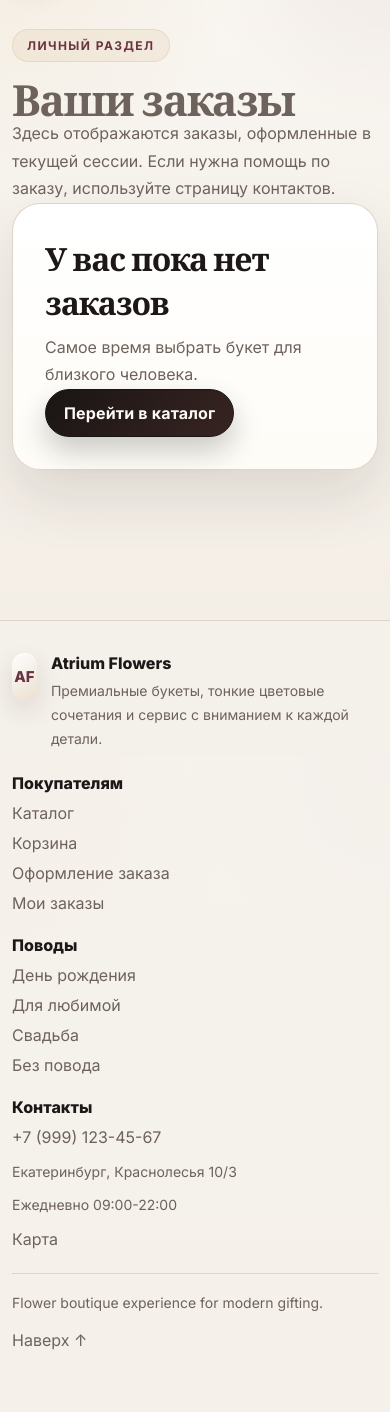
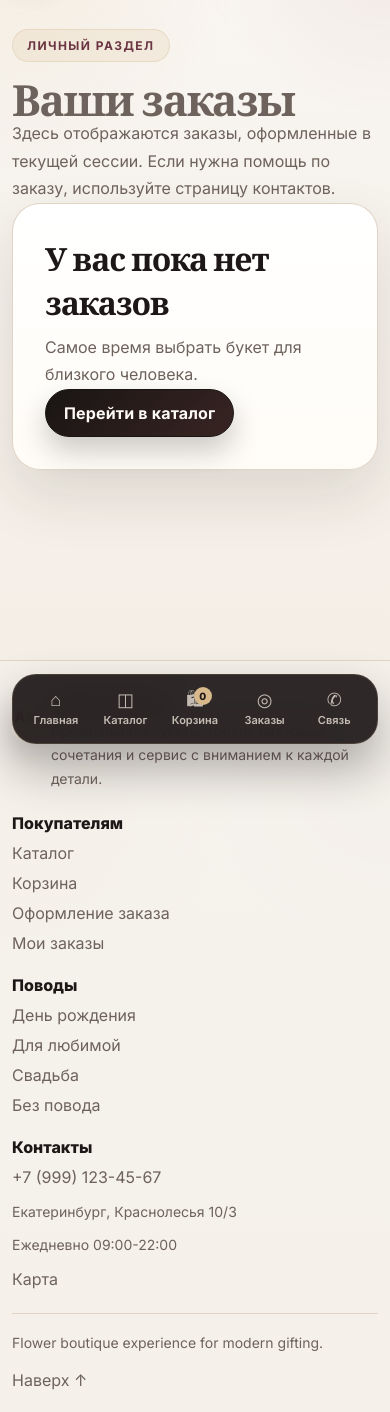
Before and after one commit to LedDEN24/LedDEN24, a Django app: page /my-orders/ in a window 390 px wide. Shown: the part 88-1500 px from the top of the page. Before the commit the page ends 1438 px from the top, so only its background shows below. Run offline with Django 5.2, Linux system fonts and the light colour scheme; data comes from the database, SQL or seed files in the repository; data that the repository does not hold is empty.

Commit message:
Add app-style nav and live cart updates
Co-authored-by: LedDEN24 <LedDEN24@users.noreply.github.com>

```diff
--- a/apps/catalog/templates/catalog/_product_card.html
+++ b/apps/catalog/templates/catalog/_product_card.html
@@ -33,10 +33,10 @@
     <div class="product-card__footer">
       <p class="price">{{ p.price }} ₽</p>
       <p class="product-card__note">Фирменная упаковка и открытка по запросу</p>
-      <form method="post" action="{% url 'cart_add' slug=p.slug %}" class="product-card__actions">
+      <form method="post" action="{% url 'cart_add' slug=p.slug %}" class="product-card__actions" data-cart-add-form data-product-slug="{{ p.slug }}">
         {% csrf_token %}
         <input type="hidden" name="qty" value="1">
-        <button class="btn btn-primary" type="submit">В корзину</button>
+        <button class="btn btn-primary" type="submit" data-cart-submit>В корзину</button>
         <a class="btn btn-outline" href="{% url 'product_detail' slug=p.slug %}">Карточка</a>
       </form>
     </div>
--- a/apps/catalog/templates/catalog/product_detail.html
+++ b/apps/catalog/templates/catalog/product_detail.html
@@ -95,10 +95,10 @@
         </div>
 
         <div class="product-actions">
-          <form method="post" action="{% url 'cart_add' slug=product.slug %}" class="product-buy-form">
+          <form method="post" action="{% url 'cart_add' slug=product.slug %}" class="product-buy-form" data-cart-form data-product-title="{{ product.title }}">
             {% csrf_token %}
             <input type="hidden" name="qty" value="1">
-            <button class="btn btn-primary" type="submit">Добавить в корзину</button>
+            <button class="btn btn-primary" type="submit" data-cart-submit>Добавить в корзину</button>
           </form>
           <a class="btn btn-outline" href="{% url 'contact' %}">Обсудить с флористом</a>
         </div>
--- a/apps/orders/views.py
+++ b/apps/orders/views.py
@@ -25,6 +25,36 @@ def _safe_qty(value, default=1):
     return max(1, min(qty, 99))
 
 
+def _wants_json(request) -> bool:
+    requested_with = request.headers.get("X-Requested-With", "")
+    accept = request.headers.get("Accept", "")
+    return requested_with.lower() == "fetch" or "application/json" in accept.lower()
+
+
+def _cart_state(cart: Cart) -> dict:
+    lines = cart.lines()
+    return {
+        "cart_count": len(cart),
+        "cart_subtotal": int(cart.subtotal),
+        "items": {
+            line.product.slug: {
+                "qty": int(line.qty),
+                "unit_price": int(line.product.price),
+                "line_total": int(line.line_total),
+                "title": line.product.title,
+            }
+            for line in lines
+        },
+    }
+
+
+def _cart_json_response(cart: Cart, *, message: str = "", action: str = "", product: Product | None = None):
+    payload = {"ok": True, "message": message, "action": action, **_cart_state(cart)}
+    if product:
+        payload["product"] = {"slug": product.slug, "title": product.title}
+    return JsonResponse(payload)
+
+
 def _get_owned_order_or_404(request, pk: int) -> Order:
     order = get_object_or_404(Order, pk=pk)
     session_key = request.session.session_key or ""
@@ -48,6 +78,13 @@ def cart_add(request, slug):
     product = Product.objects.filter(slug=slug).first()
     if product:
         track_event(request, event_type="add_to_cart", product=product, metadata={"qty": qty})
+    if _wants_json(request):
+        return _cart_json_response(
+            cart,
+            message="Товар добавлен в корзину",
+            action="add",
+            product=product,
+        )
     messages.success(request, "Добавлено в корзину")
     return redirect(request.META.get("HTTP_REFERER") or "cart_detail")
 
@@ -60,6 +97,13 @@ def cart_remove(request, slug):
     sync_cart_session(request, cart)
     if product:
         track_event(request, event_type="cart_remove", product=product)
+    if _wants_json(request):
+        return _cart_json_response(
+            cart,
+            message="Товар удален из корзины",
+            action="remove",
+            product=product,
+        )
     return redirect("cart_detail")
 
 
@@ -74,6 +118,12 @@ def cart_update(request):
             except Exception:
                 continue
     sync_cart_session(request, cart)
+    if _wants_json(request):
+        return _cart_json_response(
+            cart,
+            message="Корзина обновлена",
+            action="update",
+        )
     return redirect("cart_detail")
 
 
--- a/static/css/main.css
+++ b/static/css/main.css
@@ -2225,6 +2225,97 @@ textarea.input{
   border-top:1px solid rgba(223,210,195,0.92);
 }
 
+.mobile-bottom-nav{
+  position:fixed;
+  left:12px;
+  right:12px;
+  bottom:12px;
+  z-index:95;
+  display:none;
+  grid-template-columns:repeat(5, minmax(0, 1fr));
+  gap:8px;
+  padding:10px 12px;
+  border-radius:24px;
+  background:rgba(29,23,23,0.92);
+  border:1px solid rgba(216,185,139,0.16);
+  box-shadow:0 24px 48px rgba(17, 12, 12, 0.32);
+  backdrop-filter:blur(14px);
+}
+
+.mobile-bottom-nav__item{
+  position:relative;
+  display:grid;
+  justify-items:center;
+  gap:4px;
+  padding:6px 4px;
+  color:rgba(255,246,234,0.72);
+  text-align:center;
+}
+
+.mobile-bottom-nav__item:hover{
+  color:#fff8ef;
+}
+
+.mobile-bottom-nav__icon{
+  font-size:18px;
+  line-height:1;
+}
+
+.mobile-bottom-nav__label{
+  font-size:11px;
+  font-weight:600;
+}
+
+.mobile-bottom-nav__badge{
+  position:absolute;
+  top:2px;
+  right:14px;
+  min-width:18px;
+  height:18px;
+  padding:0 5px;
+  border-radius:999px;
+  display:grid;
+  place-items:center;
+  background:var(--champagne);
+  color:#1d1717;
+  font-size:10px;
+  font-weight:800;
+}
+
+.cart-toast{
+  position:fixed;
+  left:50%;
+  bottom:92px;
+  transform:translate(-50%, 14px);
+  z-index:110;
+  min-width:min(320px, calc(100vw - 32px));
+  max-width:min(420px, calc(100vw - 32px));
+  padding:14px 16px;
+  border-radius:18px;
+  background:rgba(29,23,23,0.94);
+  color:#fff8ef;
+  box-shadow:0 18px 40px rgba(17, 12, 12, 0.3);
+  opacity:0;
+  pointer-events:none;
+  transition:opacity .2s ease, transform .2s ease;
+}
+
+.cart-toast.is-visible{
+  opacity:1;
+  transform:translate(-50%, 0);
+}
+
+.cart-toast__title{
+  font-size:14px;
+  font-weight:700;
+}
+
+.cart-toast__meta{
+  margin-top:4px;
+  color:rgba(255,248,239,0.76);
+  font-size:13px;
+}
+
 .pagination{
   display:flex;
   justify-content:center;
@@ -2473,6 +2564,10 @@ textarea.input{
   .icon-btn{
     grid-column:2 / -1;
     justify-content:flex-start;
+  }
+
+  .mobile-bottom-nav{
+    display:grid;
   }
 }
 
@@ -2567,4 +2662,12 @@ textarea.input{
   .product-card__actions{
     grid-template-columns:1fr;
   }
-}
+
+  .site-main{
+    padding-bottom:132px;
+  }
+
+  .cart-toast{
+    bottom:102px;
+  }
+}
--- a/static/js/main.js
+++ b/static/js/main.js
@@ -1,6 +1,9 @@
 (function () {
   const btn = document.querySelector(".nav-toggle");
   const mainNav = document.querySelector(".main-nav");
+  const cartCounters = Array.from(document.querySelectorAll("[data-cart-count]"));
+  const cartToast = document.querySelector("[data-cart-toast]");
+  let toastTimer = null;
 
   if (btn) {
     btn.addEventListener("click", () => {
@@ -61,4 +64,85 @@
       next.addEventListener("click", () => scrollByCard(1));
     }
   }
+
+  function getCsrfToken(form) {
+    if (!form) return "";
+    const input = form.querySelector('input[name="csrfmiddlewaretoken"]');
+    return input ? input.value : "";
+  }
+
+  function updateCartCounters(count) {
+    cartCounters.forEach((el) => {
+      el.textContent = String(count);
+      const parent = el.closest(".mobile-bottom-nav__item--cart");
+      if (parent) {
+        parent.classList.toggle("has-items", Number(count) > 0);
+      }
+    });
+  }
+
+  function showCartToast(message, count) {
+    if (!cartToast) return;
+    const messageEl = cartToast.querySelector("[data-cart-toast-message]");
+    const countEl = cartToast.querySelector("[data-cart-toast-count]");
+    if (messageEl) messageEl.textContent = message || "Товар добавлен в корзину";
+    if (countEl) countEl.textContent = String(count ?? 0);
+    cartToast.hidden = false;
+    cartToast.classList.add("is-visible");
+    clearTimeout(toastTimer);
+    toastTimer = setTimeout(() => {
+      cartToast.classList.remove("is-visible");
+      setTimeout(() => {
+        cartToast.hidden = true;
+      }, 220);
+    }, 2200);
+  }
+
+  async function submitCartForm(form) {
+    const action = form.getAttribute("action");
+    if (!action) return;
+
+    const formData = new FormData(form);
+    formData.append("ajax", "1");
+
+    const submitButton = form.querySelector('button[type="submit"]');
+    if (submitButton) {
+      submitButton.disabled = true;
+      submitButton.classList.add("is-loading");
+    }
+
+    try {
+      const response = await fetch(action, {
+        method: "POST",
+        headers: {
+          "X-Requested-With": "fetch",
+          "X-CSRFToken": getCsrfToken(form),
+        },
+        body: formData,
+      });
+
+      if (!response.ok) {
+        throw new Error("cart request failed");
+      }
+
+      const payload = await response.json();
+      updateCartCounters(payload.cart_count ?? 0);
+      showCartToast(payload.message || "Товар добавлен в корзину", payload.cart_count ?? 0);
+    } catch (_err) {
+      form.submit();
+      return;
+    } finally {
+      if (submitButton) {
+        submitButton.disabled = false;
+        submitButton.classList.remove("is-loading");
+      }
+    }
+  }
+
+  document.querySelectorAll("form[data-cart-add-form]").forEach((form) => {
+    form.addEventListener("submit", (e) => {
+      e.preventDefault();
+      submitCartForm(form);
+    });
+  });
 })();
--- a/templates/base.html
+++ b/templates/base.html
@@ -20,6 +20,7 @@
 </head>
 <body>
   {% include "includes/header.html" %}
+  <div class="app-shell" data-app-shell>
   {% if messages %}
     <div class="messages-wrap">
       <div class="container">
@@ -34,6 +35,30 @@
   <main class="site-main">
     {% block content %}{% endblock %}
   </main>
+  </div>
+  <nav class="mobile-bottom-nav" aria-label="Быстрая навигация">
+    <a class="mobile-bottom-nav__item" href="/#about">
+      <span class="mobile-bottom-nav__icon">⌂</span>
+      <span class="mobile-bottom-nav__label">Главная</span>
+    </a>
+    <a class="mobile-bottom-nav__item" href="/#catalog">
+      <span class="mobile-bottom-nav__icon">◫</span>
+      <span class="mobile-bottom-nav__label">Каталог</span>
+    </a>
+    <a class="mobile-bottom-nav__item mobile-bottom-nav__item--cart" href="{% url 'cart_detail' %}">
+      <span class="mobile-bottom-nav__icon">🛍</span>
+      <span class="mobile-bottom-nav__label">Корзина</span>
+      <span class="mobile-bottom-nav__badge" data-cart-count>{{ cart_count }}</span>
+    </a>
+    <a class="mobile-bottom-nav__item" href="{% url 'my_orders' %}">
+      <span class="mobile-bottom-nav__icon">◎</span>
+      <span class="mobile-bottom-nav__label">Заказы</span>
+    </a>
+    <a class="mobile-bottom-nav__item" href="{% url 'contact' %}">
+      <span class="mobile-bottom-nav__icon">✆</span>
+      <span class="mobile-bottom-nav__label">Связь</span>
+    </a>
+  </nav>
   {% include "includes/footer.html" %}
   <script src="{% static 'js/main.js' %}"></script>
   <script src="{% static 'js/search.js' %}" defer></script>
```
